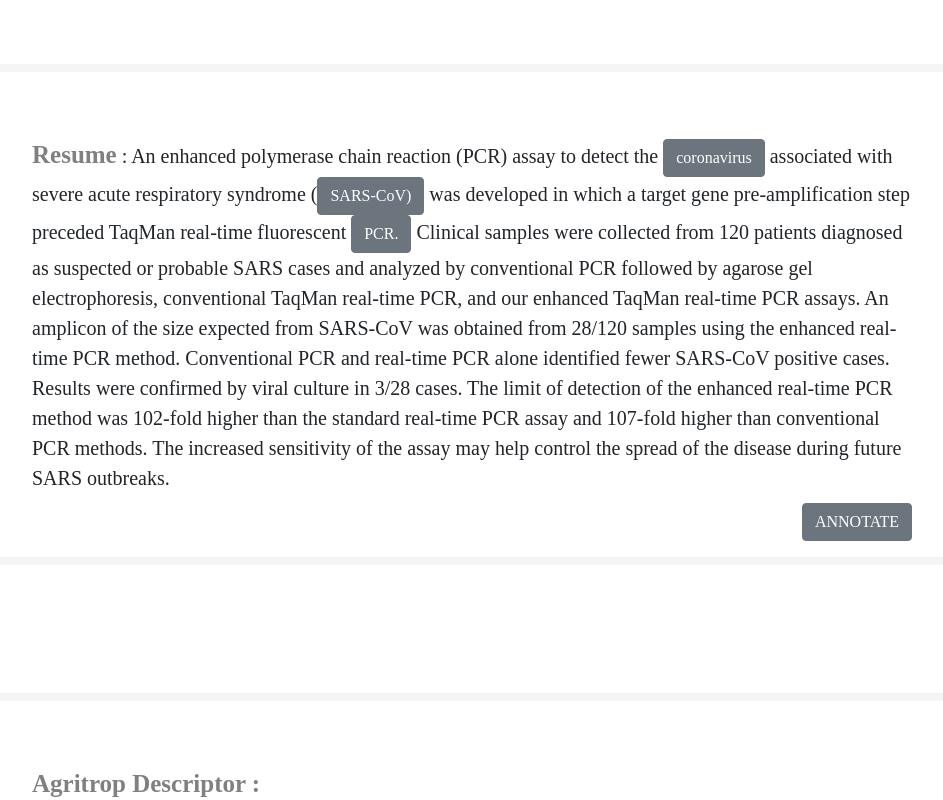
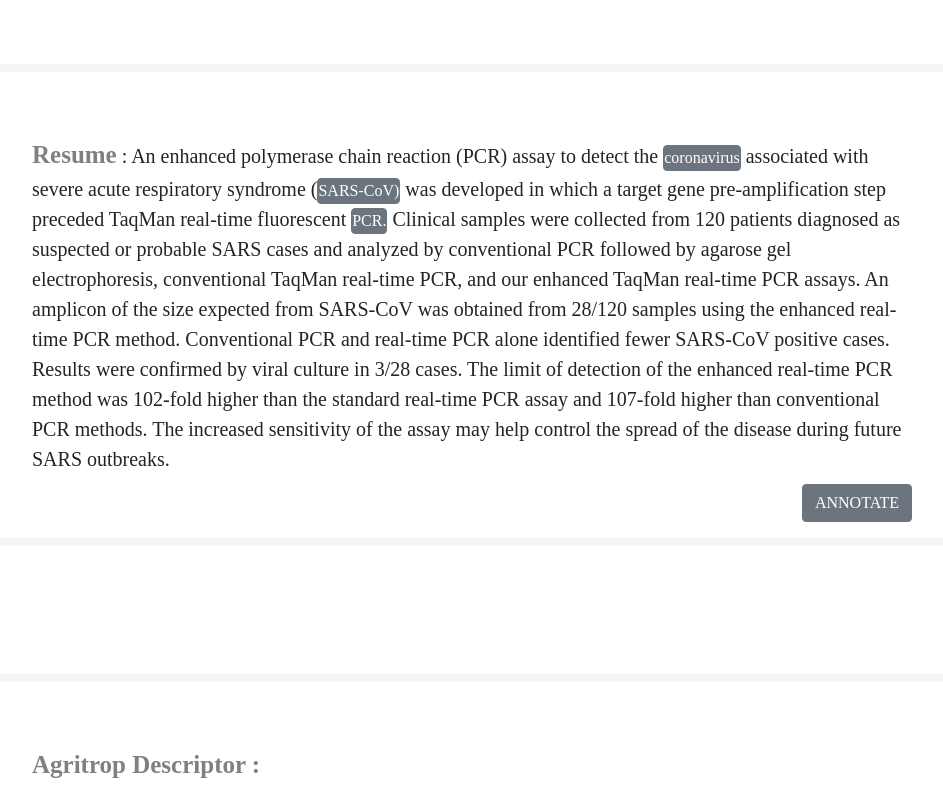
Before and after one commit to issa-project/visualization, a React (Create React App) app: page / in a window 1280 px wide. Shown: the part 860-1660 px from the top of the page, without its empty margins (168-1111 px from the left). Built offline with nearby package versions, Linux system fonts and the light colour scheme.

Commit message:
Update composant

```diff
--- a/package.json
+++ b/package.json
@@ -7,12 +7,16 @@
     "@testing-library/react": "^11.1.0",
     "@testing-library/user-event": "^12.1.10",
     "bootstrap": "^4.6.0",
+    "d3-sparql": "^2.0.0",
+    "isomorphic-fetch": "^3.0.0",
     "react": "^17.0.2",
     "react-bootstrap": "^1.5.2",
     "react-dom": "^17.0.2",
     "react-highlight-words": "^0.17.0",
     "react-scripts": "4.0.3",
     "reactstrap": "^8.9.0",
+    "rollup-plugin-json": "^4.0.0",
+    "sparqljs": "^3.4.2",
     "web-vitals": "^1.0.1"
   },
   "scripts": {
--- a/src/Component/DataInfo.css
+++ b/src/Component/DataInfo.css
@@ -10,3 +10,6 @@
 .papa{
     background-color: #ffc838;
 }
+.buttonEntity{
+    height:  30px;
+}
--- a/src/Component/DataInfo.js
+++ b/src/Component/DataInfo.js
@@ -13,7 +13,7 @@ const DataInfo = (props) => {
     return (
 
         <span className="entity">
-            <Button id={props.index} type="button">
+            <Button id={props.index} type="button" className="buttonW">
                 {props.word}
             </Button>
             <Popover placement="top" isOpen={popoverOpen} target={props.index} toggle={toggle}>
--- a/src/Component/KeyWord.css
+++ b/src/Component/KeyWord.css
@@ -21,3 +21,13 @@
 .html{
     background-color: whitesmoke;
 }
+
+
+/*
+Changer la taille du composant button d'entity
+ */
+.buttonW {
+    padding: 0px;
+    margin: 0px;
+
+}
--- a/src/Component/TextHighlight2.js
+++ b/src/Component/TextHighlight2.js
@@ -18,7 +18,7 @@ class TextHighlight2 extends Component {
                 {start: 64, end :null, title : "coronavirus", content : "group of related viruses that cause diseases in mammals and birds", linkData :"https://www.wikidata.org/wiki/Q89469904"},
                 {start: 127, end : 135, title : "SARS-CoV", content : "viral strain that causes severe acute respiratory syndrome (SARS)", linkData :"https://www.wikidata.org/wiki/Q85438966"},
                 {start: 235, end : 238, title : "PCR", content : "In vitro method for producing large amounts of specific DNA or RNA fragments from small amounts of short oligonucleotide primers", linkData : "http://wikidata.org/entity/Q176996"},
-                ],
+                ]
         }
     }
 
```
Also changed, not shown: 2 other files (tests, documents, lock files or other folders).
